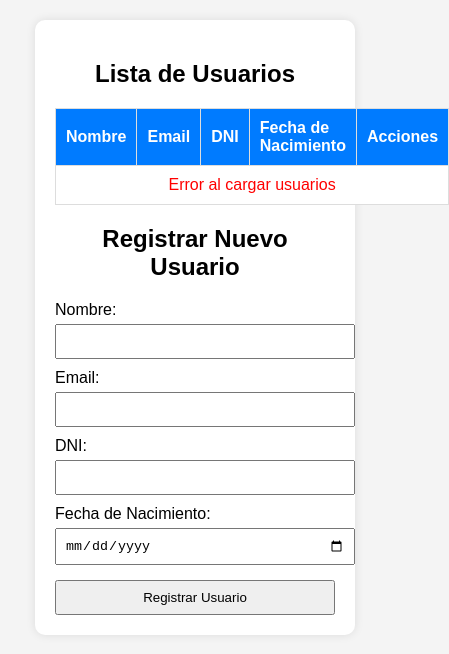
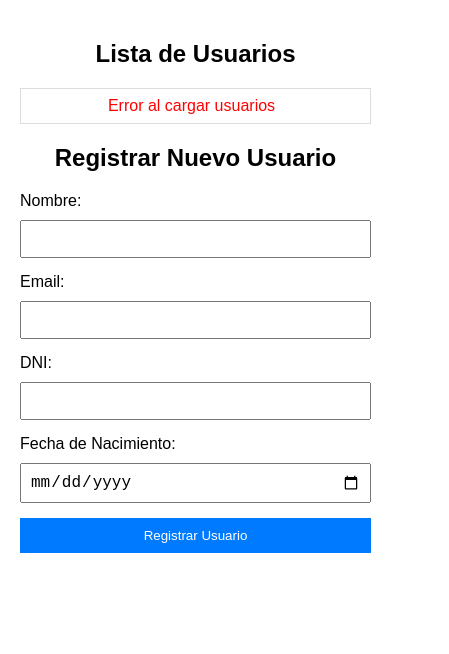
Before and after one commit to CarlosDB17/Web-simple-html-para-probar-api-cloud, a plain HTML site: page index.html in a window 390 px wide. Shown: the whole page, 449 px wide, since content can reach past the window. Drawn offline with Linux system fonts and the light colour scheme; no server answers.

Commit message:
Prueba commit

```diff
--- a/static/style.css
+++ b/static/style.css
@@ -1,56 +1,83 @@
+/* Estilo general */
 body {
     font-family: Arial, sans-serif;
-    margin: 20px;
-    background-color: #f4f4f4;
+    margin: 0;
+    padding: 0;
+    box-sizing: border-box;
 }
 
 h2 {
   text-align: center;
 }
 
+.container {
+    width: 90%;
+    max-width: 1200px;
+    margin: 0 auto;
+    padding: 20px;
+}
+
 table {
     width: 100%;
     border-collapse: collapse;
+    margin-bottom: 20px;
     background: white;
-    margin-bottom: 20px;
 }
 
-th, td {
+table th, table td {
     border: 1px solid #ddd;
-    padding: 10px;
-    text-align: left;
+    padding: 8px;
+    text-align: center; /* Centrar contenido en la tabla */
 }
 
-th {
-    background-color: #007bff;
-    color: white;
+table th {
+    background-color: #f4f4f4;
 }
 
-tr:nth-child(even) {
-    background-color: #f2f2f2;
+table tr:nth-child(even) {
+    background-color: #f9f9f9;
 }
 
-.container {
-    width: 80%;
-    margin: auto;
-    padding: 20px;
-    background: white;
-    border-radius: 10px;
-    box-shadow: 0 0 10px rgba(0, 0, 0, 0.1);
+table tr:hover {
+    background-color: #f1f1f1;
+}
+
+form {
+    margin-top: 20px;
 }
 
 .form-group {
-    margin-bottom: 10px;
+    margin-bottom: 15px;
 }
 
-input, button {
+.form-group label {
+    display: block;
+    margin-bottom: 5px;
+}
+
+.form-group input {
+    width: 100%;
+    padding: 8px;
+    box-sizing: border-box;
+}
+
+input,
+button {
   width: 100%;
   padding: 8px;
   margin-top: 5px;
 }
 
 button {
+    padding: 10px 15px;
+    background-color: #007BFF;
+    color: white;
+    border: none;
     cursor: pointer;
+}
+
+button:hover {
+    background-color: #0056b3;
 }
 
 .update-btn {
@@ -70,3 +97,41 @@ button {
 .delete-btn:hover {
   background-color: #c82333;
 }
+
+/* Estilos responsivos */
+@media (max-width: 768px) {
+    table, thead, tbody, th, td, tr {
+        display: block;
+    }
+
+    table tr {
+        margin-bottom: 15px;
+    }
+
+    table td {
+        text-align: center; /* Centrar contenido en dispositivos móviles */
+        padding-left: 0; /* Elimina el padding adicional */
+    }
+
+    table td::before {
+        content: attr(data-label);
+        position: absolute;
+        left: 10px;
+        text-align: left; /* Mantén el texto del atributo data-label alineado a la izquierda */
+        font-weight: bold;
+    }
+
+    table th {
+        display: none;
+    }
+
+    .form-group input {
+        font-size: 16px;
+    }
+
+    button {
+        width: 100%;
+        display: block;
+        margin: 0 auto; /* Centrar botones */
+    }
+}
```
Lines whose indentation alone changed are shown as unchanged.
